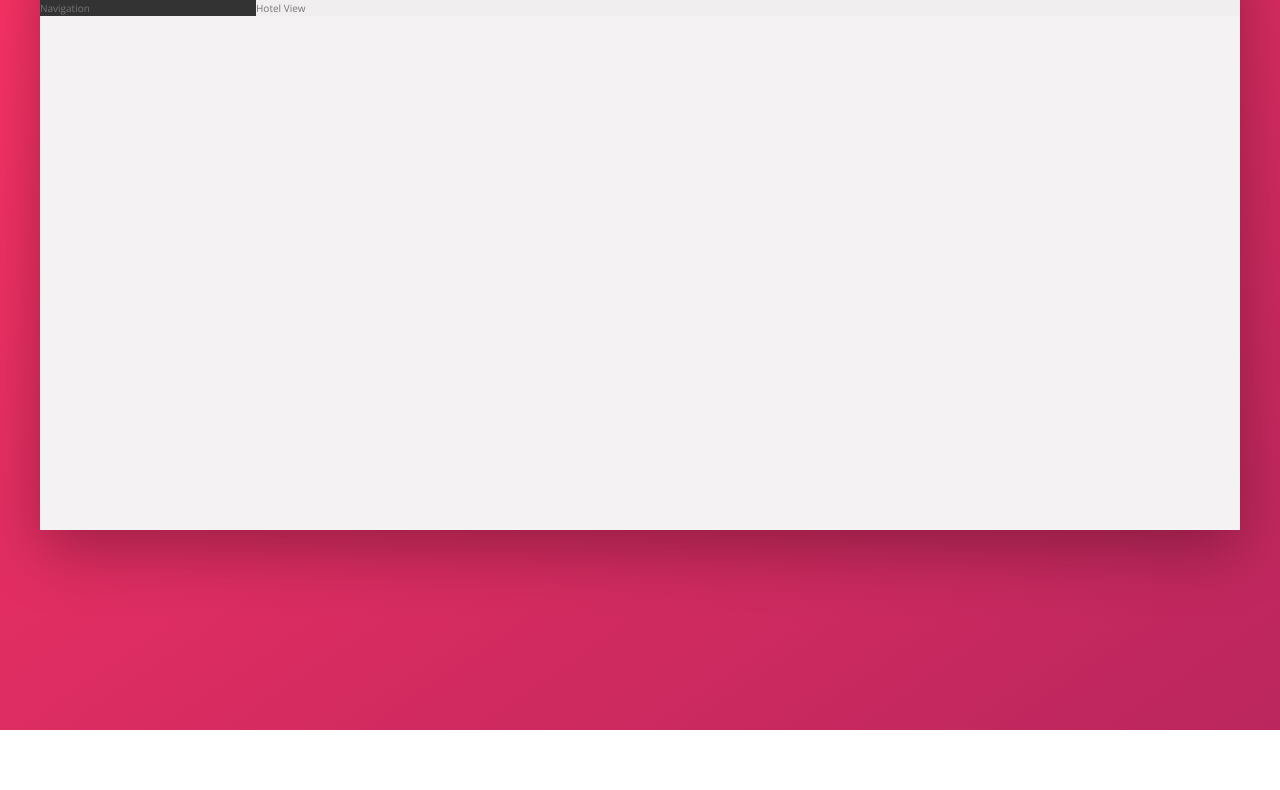
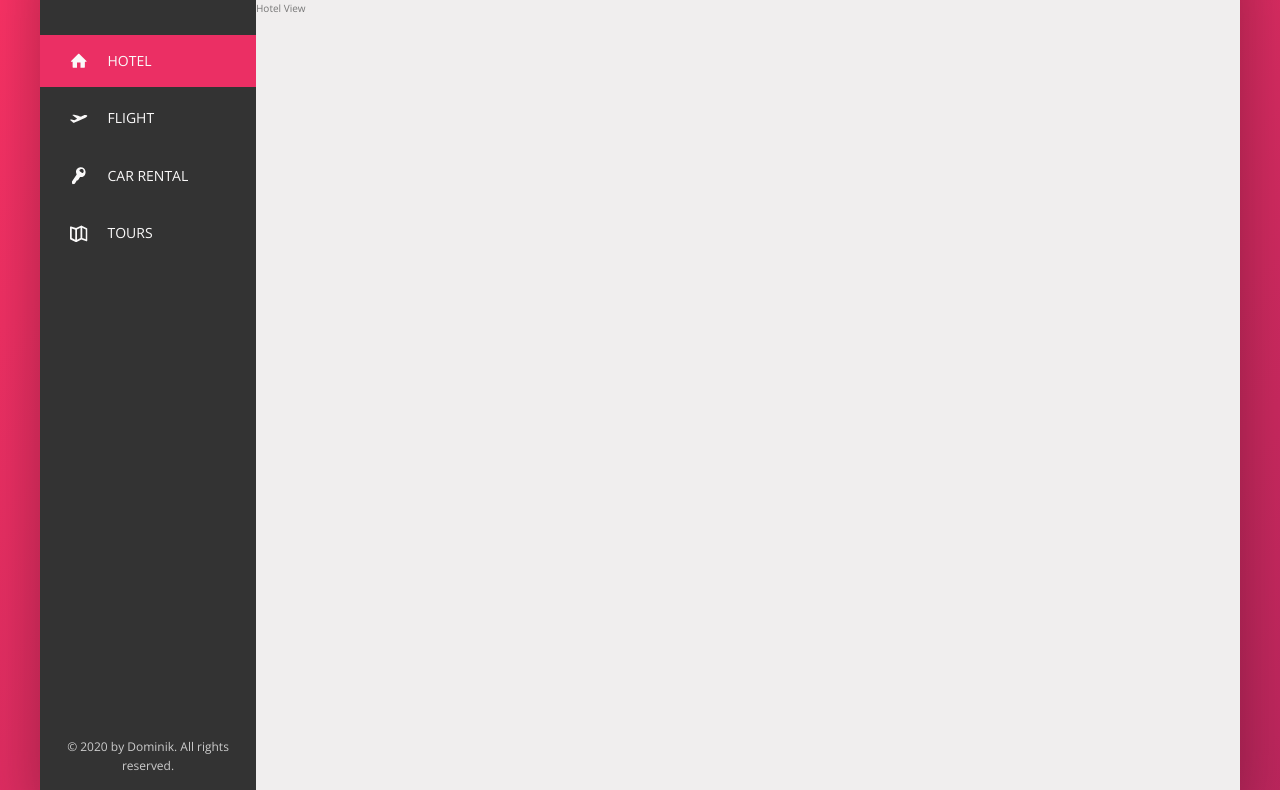
Before and after one commit to Dokanix/Trillo-App, a website: page index.html in a window 1280 px wide. Shown: the part 150-940 px from the top of the page. Before the commit the page ends 880 px from the top, so only its background shows below. Drawn offline with nearby package versions, Linux system fonts and the light colour scheme.

Commit message:
Add Side Navbar

```diff
--- a/index.html
+++ b/index.html
@@ -51,7 +51,43 @@
         </nav>
       </header>
       <div class="content">
-        <nav class="sidebar">Navigation</nav>
+        <nav class="sidebar">
+          <ul class="side-nav">
+            <li class="side-nav__item side-nav__item--active">
+              <a href="#" class="side-nav__link">
+                <svg class="side-nav__icon">
+                  <use xlink:href="img/sprite.svg#icon-home"></use>
+                </svg>
+                <span>Hotel</span>
+              </a>
+            </li>
+            <li class="side-nav__item">
+              <a href="#" class="side-nav__link">
+                <svg class="side-nav__icon">
+                  <use xlink:href="img/sprite.svg#icon-aircraft-take-off"></use>
+                </svg>
+                <span>Flight</span>
+              </a>
+            </li>
+            <li class="side-nav__item">
+              <a href="#" class="side-nav__link">
+                <svg class="side-nav__icon">
+                  <use xlink:href="img/sprite.svg#icon-key"></use>
+                </svg>
+                <span>Car rental</span>
+              </a>
+            </li>
+            <li class="side-nav__item">
+              <a href="#" class="side-nav__link">
+                <svg class="side-nav__icon">
+                  <use xlink:href="img/sprite.svg#icon-map"></use>
+                </svg>
+                <span>Tours</span>
+              </a>
+            </li>
+          </ul>
+          <div class="legal">&copy; 2020 by Dominik. All rights reserved.</div>
+        </nav>
         <main class="hotel-view">Hotel View</main>
       </div>
     </div>
--- a/sass/_components.scss
+++ b/sass/_components.scss
@@ -109,3 +109,69 @@
     margin-right: 1rem;
   }
 }
+
+// SIDE NAVIGATION
+.side-nav {
+  font-size: 1.4rem;
+  list-style: none;
+  margin-top: 3.5rem;
+
+  &__item {
+    position: relative;
+
+    &:not(:last-child) {
+      margin-bottom: 0.5rem;
+    }
+  }
+
+  &__item::before {
+    content: "";
+    position: absolute;
+    top: 0;
+    left: 0;
+    height: 100%;
+    width: 3px;
+    background-color: var(--color-primary);
+    transform: scaleY(0);
+    transition: transform 0.1s, width 0.2s cubic-bezier(1, 0, 0, 1) 0.1s,
+      background-color 0.1s;
+  }
+
+  &__item:hover::before,
+  &__item--active::before {
+    transform: scaleY(1);
+    width: 100%;
+  }
+
+  &__item:active::before {
+    background-color: var(--color-primary-light);
+  }
+
+  &__link:link,
+  &__link:visited {
+    color: var(--color-gray-light-1);
+    text-decoration: none;
+    text-transform: uppercase;
+    display: block;
+    padding: 1.5rem 3rem;
+    position: relative;
+    z-index: 1;
+    display: flex;
+    align-items: center;
+  }
+
+  &__icon {
+    width: 1.75rem;
+    height: 1.75rem;
+    margin-right: 2rem;
+    fill: currentColor;
+  }
+}
+
+// LEGAL TEXT
+.legal {
+  font-size: 1.2rem;
+  color: var(--color-gray-light-4);
+  text-align: center;
+  padding: 2.5rem;
+}
--- a/sass/_layout.scss
+++ b/sass/_layout.scss
@@ -3,7 +3,7 @@
   margin: 8rem auto;
   background-color: var(--color-gray-light-2);
   box-shadow: var(--shadow-dark);
-  min-height: 60rem;
+  // min-height: 60rem;
 }
 
 .header {
@@ -24,9 +24,14 @@
 .sidebar {
   background-color: var(--color-gray-dark-1);
   flex: 0 0 18%;
+  display: flex;
+  flex-direction: column;
+  justify-content: space-between;
 }
 
 .hotel-view {
   background-color: var(--color-gray-light-3);
+  // test
+  height: 80rem;
   flex-grow: 1;
 }
```
Also changed, not shown: css/style.css, img/user.jpg.
